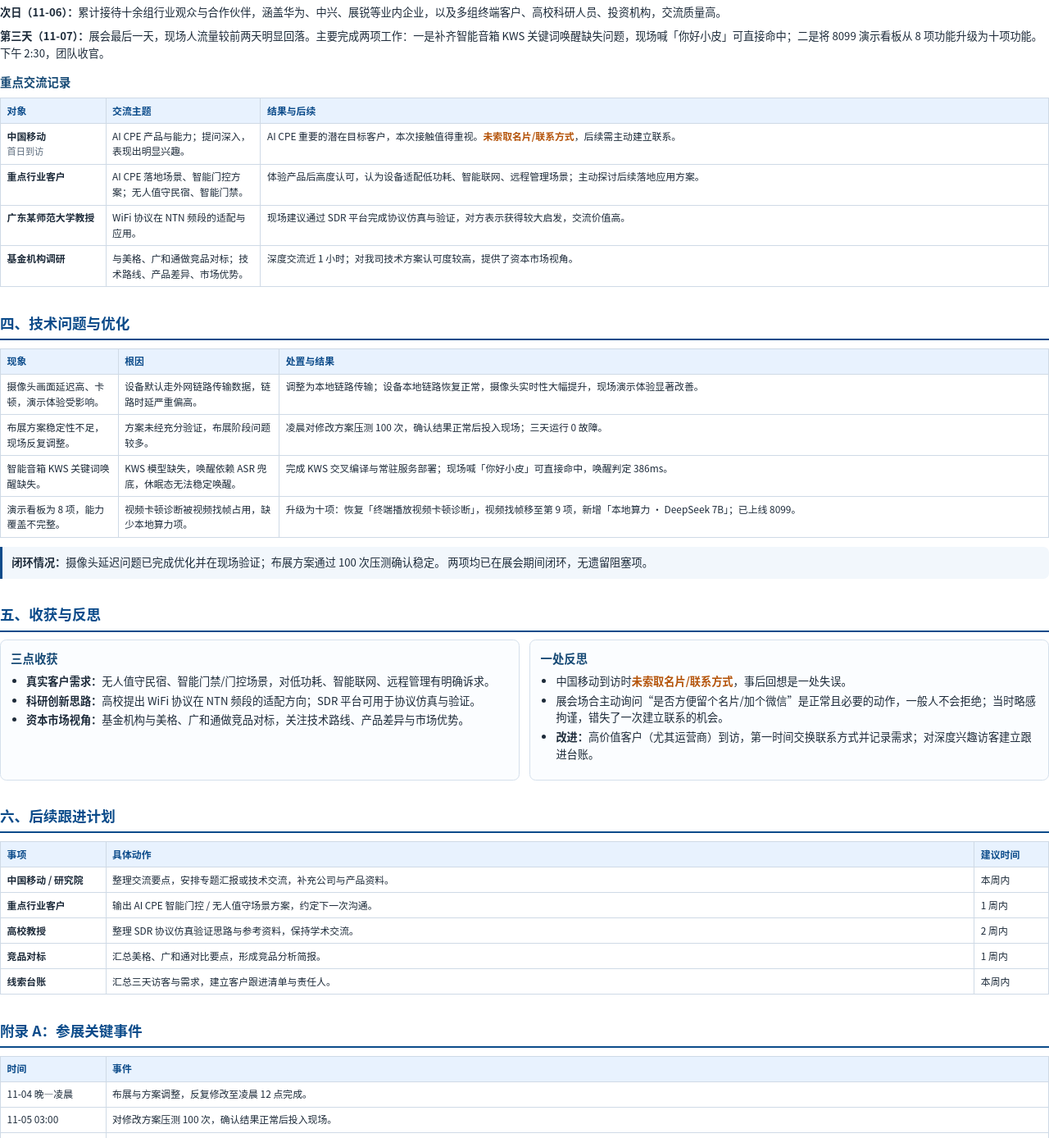
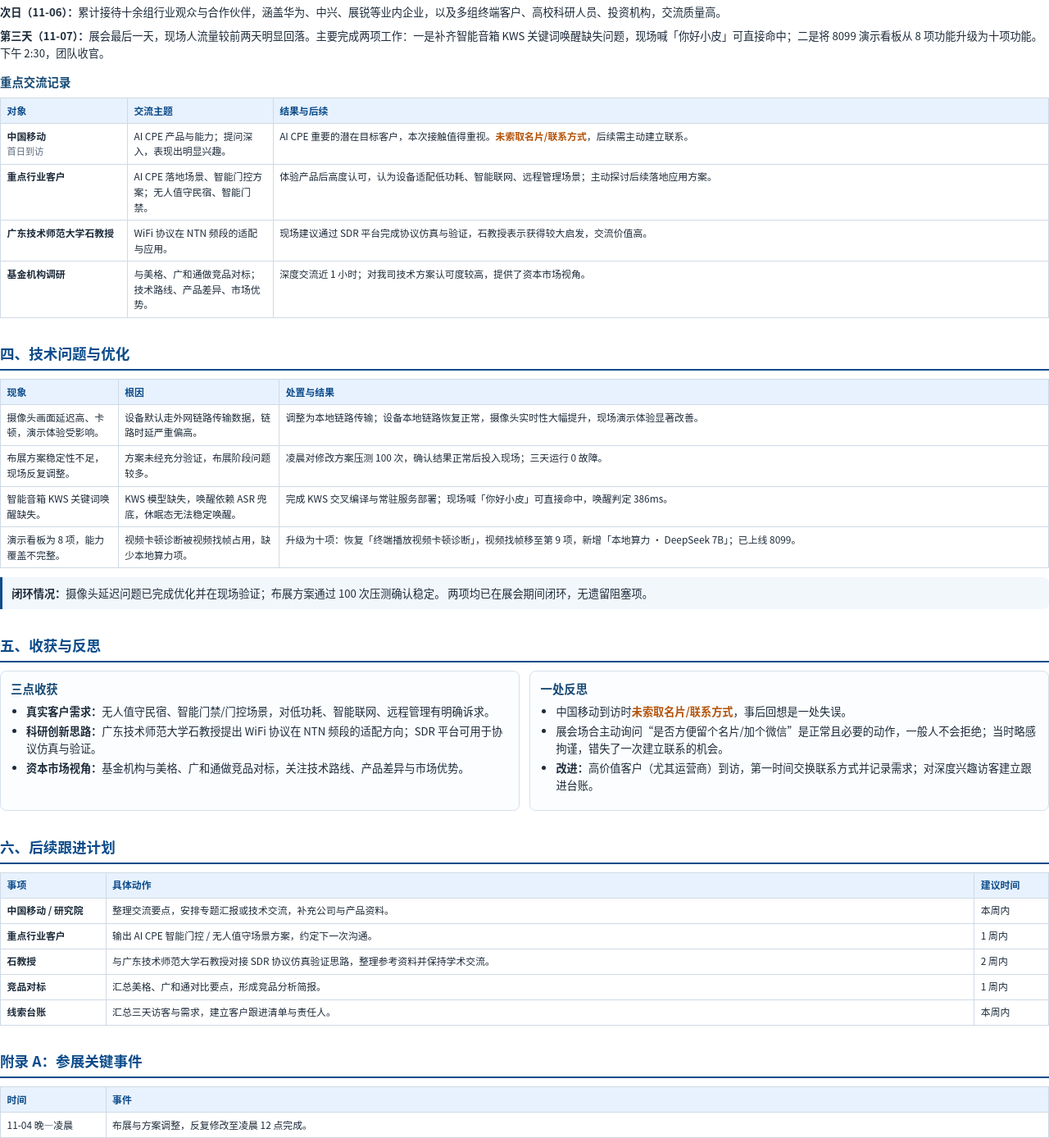
Before and after one commit to JedyYing/RG660MK-EU-AI-CPE, a plain HTML site: page docs/出差报告/中国移动网络大会_出差工作汇报_20261105-1107.html in a window 1280 px wide. Shown: the part 1026-2414 px from the top of the page at 82% size. Drawn offline with Linux system fonts and the light colour scheme.

Commit message:
docs(trip): 高校交流对象具名为广东技术师范大学石教授
- PDF 重点交流表、收获、后续计划同步更新
- 邮件补充与石教授就 WiFi over NTN / SDR 仿真的交流
- 替换原版本（PDF/HTML/邮件），旧版留在 git 历史

```diff
--- a/docs/出差报告/中国移动研究院_参展交流感谢与后续合作_邮件.txt
+++ b/docs/出差报告/中国移动研究院_参展交流感谢与后续合作_邮件.txt
@@ -7,6 +7,8 @@
 我是移远研究院应金栋。感谢各位领导在 2026 中国移动网络大会期间莅临移远展位，围绕 AI CPE、Band 104、语义通信等方向给予指导与交流。
 
 展会期间，我们现场演示了 AI CPE 的核心能力，包括 AI 语音交互、视觉检测、本地图片检索、视频卡顿诊断、智能家居控制、AI 智能选网、存储与统一管理、AI 视频找帧及本地算力等，重点汇报了端侧 AI 在低功耗、本地推理、智能联网与远程管理方面的实际效果。各位领导对 AI CPE 的场景落地、Band 104 与语义通信的技术路线提出了很有价值的问题，我们受益匪浅。
+
+展会期间，我们还与广东技术师范大学石教授就 WiFi 协议在 NTN 频段的适配进行了交流，并建议通过 SDR 平台开展协议仿真与验证，交流富有成效。
 
 结合交流情况，我们建议后续可从三个方向推进：
 
--- a/docs/出差报告/中国移动网络大会_出差工作汇报_20261105-1107.html
+++ b/docs/出差报告/中国移动网络大会_出差工作汇报_20261105-1107.html
@@ -113,16 +113,16 @@
 
 <h3>重点交流记录</h3>
 <table>
-  <tr><th style="width:34mm">对象</th><th style="width:50mm">交流主题</th><th>结果与后续</th></tr>
+  <tr><th style="width:41mm">对象</th><th style="width:47mm">交流主题</th><th>结果与后续</th></tr>
   <tr><td><b>中国移动</b><br><span class="muted">首日到访</span></td>
       <td>AI CPE 产品与能力；提问深入，表现出明显兴趣。</td>
       <td>AI CPE 重要的潜在目标客户，本次接触值得重视。<span class="warn">未索取名片/联系方式</span>，后续需主动建立联系。</td></tr>
   <tr><td><b>重点行业客户</b></td>
       <td>AI CPE 落地场景、智能门控方案；无人值守民宿、智能门禁。</td>
       <td>体验产品后高度认可，认为设备适配低功耗、智能联网、远程管理场景；主动探讨后续落地应用方案。</td></tr>
-  <tr><td><b>广东某师范大学教授</b></td>
+  <tr><td><b>广东技术师范大学石教授</b></td>
       <td>WiFi 协议在 NTN 频段的适配与应用。</td>
-      <td>现场建议通过 SDR 平台完成协议仿真与验证，对方表示获得较大启发，交流价值高。</td></tr>
+      <td>现场建议通过 SDR 平台完成协议仿真与验证，石教授表示获得较大启发，交流价值高。</td></tr>
   <tr><td><b>基金机构调研</b></td>
       <td>与美格、广和通做竞品对标；技术路线、产品差异、市场优势。</td>
       <td>深度交流近 1 小时；对我司技术方案认可度较高，提供了资本市场视角。</td></tr>
@@ -157,7 +157,7 @@
     <h3>三点收获</h3>
     <ul>
       <li><b>真实客户需求：</b>无人值守民宿、智能门禁/门控场景，对低功耗、智能联网、远程管理有明确诉求。</li>
-      <li><b>科研创新思路：</b>高校提出 WiFi 协议在 NTN 频段的适配方向；SDR 平台可用于协议仿真与验证。</li>
+      <li><b>科研创新思路：</b>广东技术师范大学石教授提出 WiFi 协议在 NTN 频段的适配方向；SDR 平台可用于协议仿真与验证。</li>
       <li><b>资本市场视角：</b>基金机构与美格、广和通做竞品对标，关注技术路线、产品差异与市场优势。</li>
     </ul>
   </div>
@@ -176,7 +176,7 @@
   <tr><th style="width:34mm">事项</th><th>具体动作</th><th style="width:24mm">建议时间</th></tr>
   <tr><td><b>中国移动 / 研究院</b></td><td>整理交流要点，安排专题汇报或技术交流，补充公司与产品资料。</td><td>本周内</td></tr>
   <tr><td><b>重点行业客户</b></td><td>输出 AI CPE 智能门控 / 无人值守场景方案，约定下一次沟通。</td><td>1 周内</td></tr>
-  <tr><td><b>高校教授</b></td><td>整理 SDR 协议仿真验证思路与参考资料，保持学术交流。</td><td>2 周内</td></tr>
+  <tr><td><b>石教授</b></td><td>与广东技术师范大学石教授对接 SDR 协议仿真验证思路，整理参考资料并保持学术交流。</td><td>2 周内</td></tr>
   <tr><td><b>竞品对标</b></td><td>汇总美格、广和通对比要点，形成竞品分析简报。</td><td>1 周内</td></tr>
   <tr><td><b>线索台账</b></td><td>汇总三天访客与需求，建立客户跟进清单与责任人。</td><td>本周内</td></tr>
 </table>
```
Also changed, not shown: 1 other file.
